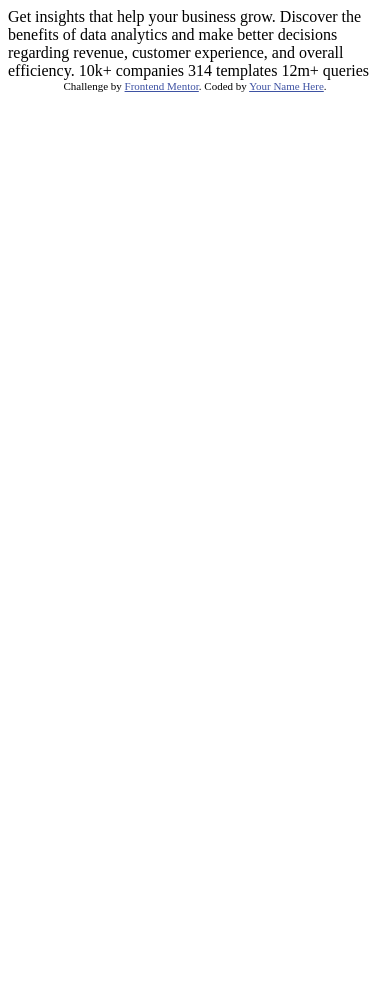
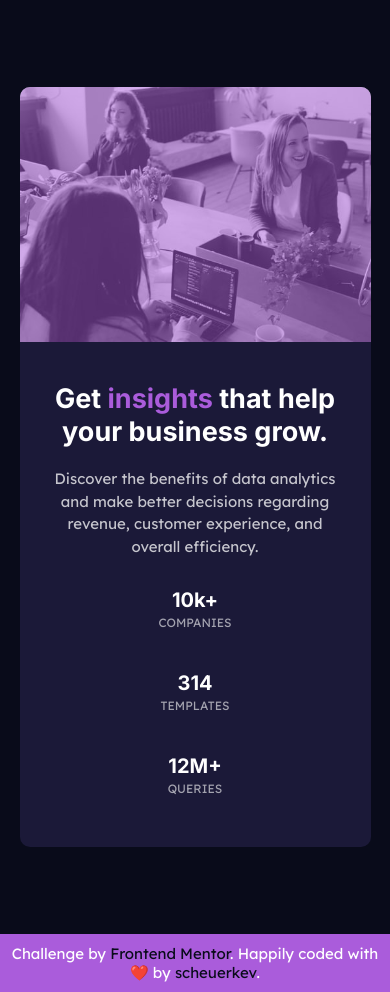
Before and after one commit to scheuerkev/stats-preview-card-component, a website: page index.html in a window 390 px wide. Before the commit the page ends 844 px from the top, so only its background shows below. Drawn offline with Linux system fonts and the light colour scheme.

Commit message:
End of mobile layout

```diff
--- /dev/null
+++ b/css/normalize.css
@@ -0,0 +1,17 @@
+/*Custom normalize CSS*/
+*,
+*::before,
+*::after {
+  margin: 0;
+  padding: 0;
+  box-sizing: border-box;
+}
+hr {
+  border-width: 0;
+}
+a {
+  text-decoration: none;
+}
+img {
+  max-width: 100%;
+}
--- /dev/null
+++ b/css/style.css
@@ -0,0 +1,160 @@
+/*VARIABLES*/
+:root {
+  --very-dark-blue: hsl(233, 47%, 7%);
+  --dark-desat-blue: hsl(244, 38%, 16%);
+  --soft-violet: hsl(277, 64%, 61%);
+  --neutral-white: hsl(0, 0%, 100%);
+  --neutral-white-transp1: hsla(0, 0%, 100%, 0.75);
+  --neutral-white-transp2: hsla(0, 0%, 100%, 0.6);
+
+  --basic-transition: all 280ms cubic-bezier(0.66, 0.23, 0.71, 0.82);
+}
+
+/*TYPOGRAPHY*/
+html {
+  font-size: 62.5%;
+}
+
+.card__content-title {
+  font-family: "Inter", sans-serif;
+  font-weight: 700;
+  font-size: 2.7rem;
+  color: var(--neutral-white);
+}
+
+body {
+  font-family: "Lexend Deca", sans-serif;
+  font-size: 1.5rem;
+  color: var(--neutral-white);
+}
+
+.card__content {
+  color: var(--neutral-white-transp1);
+  font-weight: 400;
+}
+
+.card__content-stats {
+  color: var(--neutral-white-transp2);
+}
+
+.accent {
+  color: var(--soft-violet);
+}
+
+.element__accent {
+  font-family: "Inter", sans-serif;
+  font-weight: 700;
+  color: var(--neutral-white);
+  font-size: 2rem;
+}
+
+.element__text {
+  font-size: 1.2rem;
+}
+
+a {
+  color: var(--very-dark-blue);
+  transition: all 80ms ease-in-out;
+}
+
+a:hover {
+  color: var(--neutral-white-transp2);
+  border-bottom: 1px dashed var(--neutral-white-transp2);
+}
+
+body {
+  background: var(--very-dark-blue);
+}
+
+.card {
+  background: var(--dark-desat-blue);
+}
+
+/*LAYOUT*/
+
+main {
+  min-height: calc(100vh - 50px);
+  display: flex;
+  justify-content: center;
+  align-items: center;
+  margin: 7rem 0;
+}
+
+.card {
+  max-width: 90%;
+  border-radius: 10px;
+  text-align: center;
+  display: flex;
+  flex-direction: column;
+}
+
+.card__image-container {
+  flex-basis: 255px;
+  background-image: url("../images/image-header-desktop.jpg");
+  background-size: 100%;
+  background-repeat: no-repeat;
+  border-top-left-radius: 10px;
+  border-top-right-radius: 10px;
+  position: relative;
+}
+
+@media screen and (max-width: 320px) {
+  .card__image-container {
+    flex-basis: 237px;
+  }
+}
+
+.card__image-container::after {
+  content: "";
+  border-top-right-radius: inherit;
+  border-top-left-radius: inherit;
+  display: block;
+  width: 100%;
+  height: 100%;
+  max-height: 100%;
+  position: absolute;
+  top: 0;
+  left: 0;
+  background-color: var(--soft-violet);
+  opacity: 0.5;
+}
+
+.card__content {
+  padding: 3rem;
+}
+
+.card__content-title {
+  padding: 1rem 0;
+}
+
+.card__content-resume {
+  padding: 1rem 0;
+  line-height: 1.5;
+}
+
+.card__content-stats {
+  display: flex;
+  flex-direction: column;
+}
+
+.element {
+  padding: 2rem 0;
+}
+
+.element__accent {
+  display: block;
+}
+
+.element__text {
+  text-transform: uppercase;
+}
+
+footer {
+  background: var(--soft-violet);
+  min-height: 50px;
+  display: flex;
+  justify-content: center;
+  align-items: center;
+  text-align: center;
+  padding: 1rem;
+}
--- a/index.html
+++ b/index.html
@@ -1,33 +1,74 @@
 <!DOCTYPE html>
 <html lang="en">
-<head>
-  <meta charset="UTF-8">
-  <meta name="viewport" content="width=device-width, initial-scale=1.0"> <!-- displays site properly based on user's device -->
+  <head>
+    <meta charset="UTF-8" />
+    <meta name="viewport" content="width=device-width, initial-scale=1.0" />
+    <!-- displays site properly based on user's device -->
 
-  <link rel="icon" type="image/png" sizes="32x32" href="./images/favicon-32x32.png">
+    <link
+      rel="icon"
+      type="image/png"
+      sizes="32x32"
+      href="./images/favicon-32x32.png"
+    />
 
-  <title>Frontend Mentor | Stats preview card component</title>
+    <link rel="preconnect" href="https://fonts.googleapis.com" />
+    <link rel="preconnect" href="https://fonts.gstatic.com" crossorigin />
+    <link
+      href="https://fonts.googleapis.com/css2?family=Inter:wght@400;700&family=Lexend+Deca&display=swap"
+      rel="stylesheet"
+    />
 
-  <!-- Feel free to remove these styles or customise in your own stylesheet 👍 -->
-  <style>
-    .attribution { font-size: 11px; text-align: center; }
-    .attribution a { color: hsl(228, 45%, 44%); }
-  </style>
-</head>
-<body>
+    <link rel="stylesheet" href="./css/normalize.css" />
+    <link rel="stylesheet" href="./css/style.css" />
 
-  Get insights that help your business grow.
+    <title>Frontend Mentor | Stats preview card component</title>
+  </head>
+  <body>
+    <main>
+      <section class="card">
+        <div class="card__image-container"></div>
+        <div class="card__content">
+          <h1 class="card__content-title">
+            Get <span class="accent">insights</span> that help your business
+            grow.
+          </h1>
 
-  Discover the benefits of data analytics and make better decisions regarding revenue, customer
-  experience, and overall efficiency.
+          <p class="card__content-resume">
+            Discover the benefits of data analytics and make better decisions
+            regarding revenue, customer experience, and overall efficiency.
+          </p>
 
-  10k+ companies
-  314 templates
-  12m+ queries
-
-  <div class="attribution">
-    Challenge by <a href="https://www.frontendmentor.io?ref=challenge" target="_blank">Frontend Mentor</a>.
-    Coded by <a href="#">Your Name Here</a>.
-  </div>
-</body>
+          <div class="card__content-stats">
+            <div class="element">
+              <span class="element__accent">10k+</span
+              ><span class="element__text">companies</span>
+            </div>
+            <div class="element">
+              <span class="element__accent">314</span
+              ><span class="element__text">templates</span>
+            </div>
+            <div class="element">
+              <span class="element__accent">12M+</span
+              ><span class="element__text">queries</span>
+            </div>
+          </div>
+        </div>
+      </section>
+    </main>
+    <footer>
+      <p>
+        Challenge by
+        <a href="https://www.frontendmentor.io?ref=challenge" target="_blank"
+          >Frontend Mentor</a
+        >. Happily coded with ❤️ by
+        <a
+          href="https://github.com/scheuerkev"
+          title="scheuerkev's github page"
+          rel="noopener noreferrer"
+          >scheuerkev</a
+        >.
+      </p>
+    </footer>
+  </body>
 </html>
```
Also changed, not shown: package.json (added, +24 -0 lines), 1 other file.
